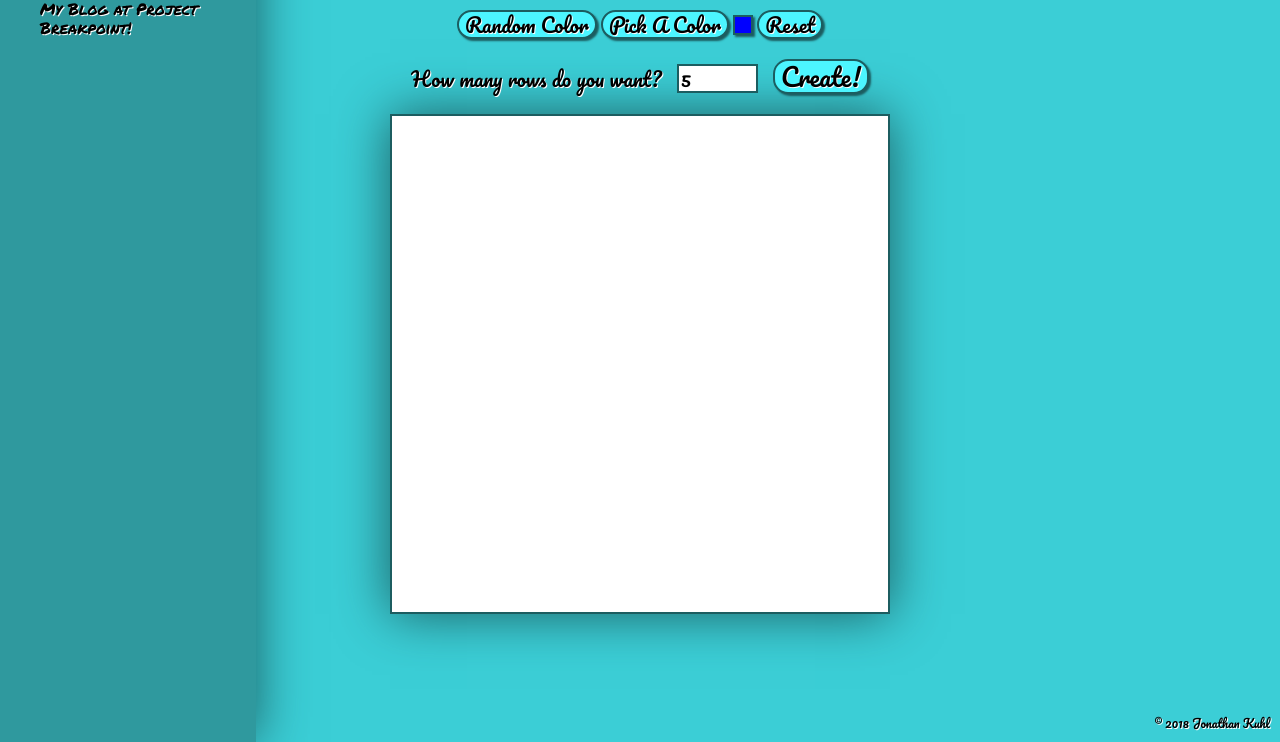
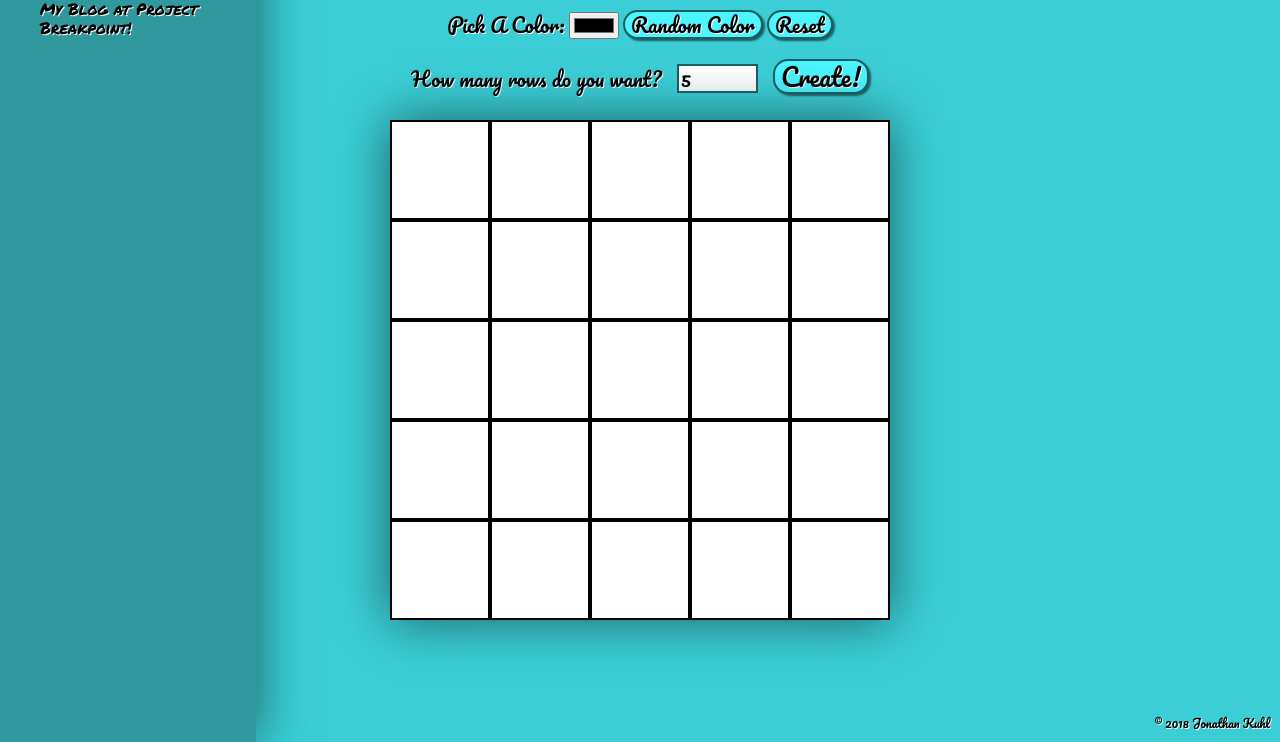
Before and after one commit to jckuhl/pixel-paint, a plain HTML site: page pixelpaint/index.html in a window 1280 px wide. Both pictures are taken after typing "5" into the empty fields and a click on the button "Create!". Shown: the part 58-800 px from the top of the page. Drawn offline with Linux system fonts and the light colour scheme.

Commit message:
Add files via upload
Started work on the javascript

```diff
--- a/pixelpaint/index.html
+++ b/pixelpaint/index.html
@@ -19,9 +19,9 @@
 	<div id="wrapper">
 		<h1>Welcome to Pixel Paint</h1>
 
+		<label for="color-picker">Pick A Color:</label>
+		<input type="color" id="color-picker" name="color-picker">
 		<button id="random-color">Random Color</button>
-		<button id="pick-color">Pick A Color</button>
-		<div id="cl_square">&nbsp;</div>
 		<button id="reset">Reset</button>
 
 		<p><label for="gridsize">How many rows do you want?</label>
@@ -34,6 +34,11 @@
 		</div>
 
 	</div>
+
+	<div id="warning">
+		<p>Please enter a valid number</p>
+		<p>Between 1 - 10 <button id="warning-btn" disabled>Ok</button></p>
+	</div>
 	<script type="text/javascript" src="scripts/pixel.js"></script>
 
 </body>
--- a/pixelpaint/scripts/pixel.js
+++ b/pixelpaint/scripts/pixel.js
@@ -2,15 +2,50 @@
 	const playArea = document.getElementById("playArea");
 	const createBtn = document.getElementById("create");
 	const gridsizeInput = document.getElementById("gridsize");
+	const body = document.querySelector("body");
+	const warning = document.getElementById("warning");
+	const warningBtn = document.getElementById("warning-btn");
+
+
+	function changeColor() {
+		this.style.backgroundColor = "black";
+	}
 
 	createBtn.addEventListener("click",()=> {
-		const gridsize = gridsizeInput.value;
-		if((gridsize !== 0) || (gridsize !== "")) {
+		const gridsize = parseInt(gridsizeInput.value);
+		if((!isNaN(gridsize)) && (gridsize > 0) && (gridsize < 11)){
 			const squareWidth = 500 / gridsize;
 			const numSquares = gridsize * gridsize;
+			let pos_y = playArea.getBoundingClientRect().top;
+			let pos_x = playArea.getBoundingClientRect().left;
+			let row = 0
+			for(let i = 1; i <= numSquares; i++) {
+				const square = document.createElement("div");
+				square.classList.add("square");
+				square.style.top = pos_y + "px";
+				square.style.left = pos_x + "px";
+				square.style.width = squareWidth + "px";
+				square.style.height = squareWidth + "px";
+				body.appendChild(square);
+				square.addEventListener("click",changeColor);
+				pos_x += squareWidth;
+				row++
+				if(Math.pow(row,2) === numSquares) {
+					row = 0;
+					pos_y += squareWidth;
+					pos_x = playArea.getBoundingClientRect().left;
+				}
+			}
+
 		} else {
+			warning.style.visibility = "visible";
+			warningBtn.disabled = false;
+		}
+	});
 
-		}
-	})
+	warningBtn.addEventListener("click", ()=> {
+		warning.style.visibility = "hidden";
+		warningBtn.disabled = true;
+	});
 
 })();
--- a/pixelpaint/styles/style.css
+++ b/pixelpaint/styles/style.css
@@ -35,7 +35,7 @@ a:active {
 }
 
 button,
-p {
+p, label[for="color-picker"] {
 	font-size: 1.25em;
 	font-family: 'Pacifico', cursive;
 	text-shadow: 1px 1px white;
@@ -101,6 +101,7 @@ input[type="number"] {
 	border: 2px solid #1c5d60;
 	outline: 0;
 	display: inline-block;
+    max-width: 100px;
 }
 
 #playArea {
@@ -109,12 +110,12 @@ input[type="number"] {
 	border: 2px solid #1c5d60;
 	box-shadow: 0 0 50px #1c5d60;
 	background-color: white;
-	/*position: absolute;*/
-	display: block;
+	position: absolute;
+
 	margin: 0 auto;
-	/*left: 50%;
+	left: 50%;
 	-webkit-transform: translateX(-50%);
-	transform: translateX(-50%);*/
+	transform: translateX(-50%);
 	margin-top: 0.5%;
 	z-index: 1000;
 }
@@ -135,6 +136,12 @@ input[type="number"] {
 	cursor: pointer;
 	position: absolute;
 	margin: 0 0;
+	width: 20px;
+	height: 20px;
+	min-width: 20px;
+	min-height: 20px;
+	background-color: white;
+	border: 2px solid black;
 	z-index: 5000;
 }
 
@@ -147,14 +154,19 @@ input[type="number"] {
 
 #warning {
 	color: #cc0a37;
+	width: 350px;
 	background-color: #ffe2e9;
-	font-size: 1.50em;
+	font-size: 1.25em;
 	font-family: 'Pacifico', cursive;
 	border: 2px solid #cc0a37;
 	border-radius: 15px;
 	position: absolute;
+	top: 200px;
 	z-index: 9000;
 	left: 50%;
 	-webkit-transform: translateX(-50%);
 	transform: translateX(-50%)
+	padding: 10px 10px;
+	visibility: hidden;
+	box-shadow: 2px 2px 5px #cc0a37;
 }
```
